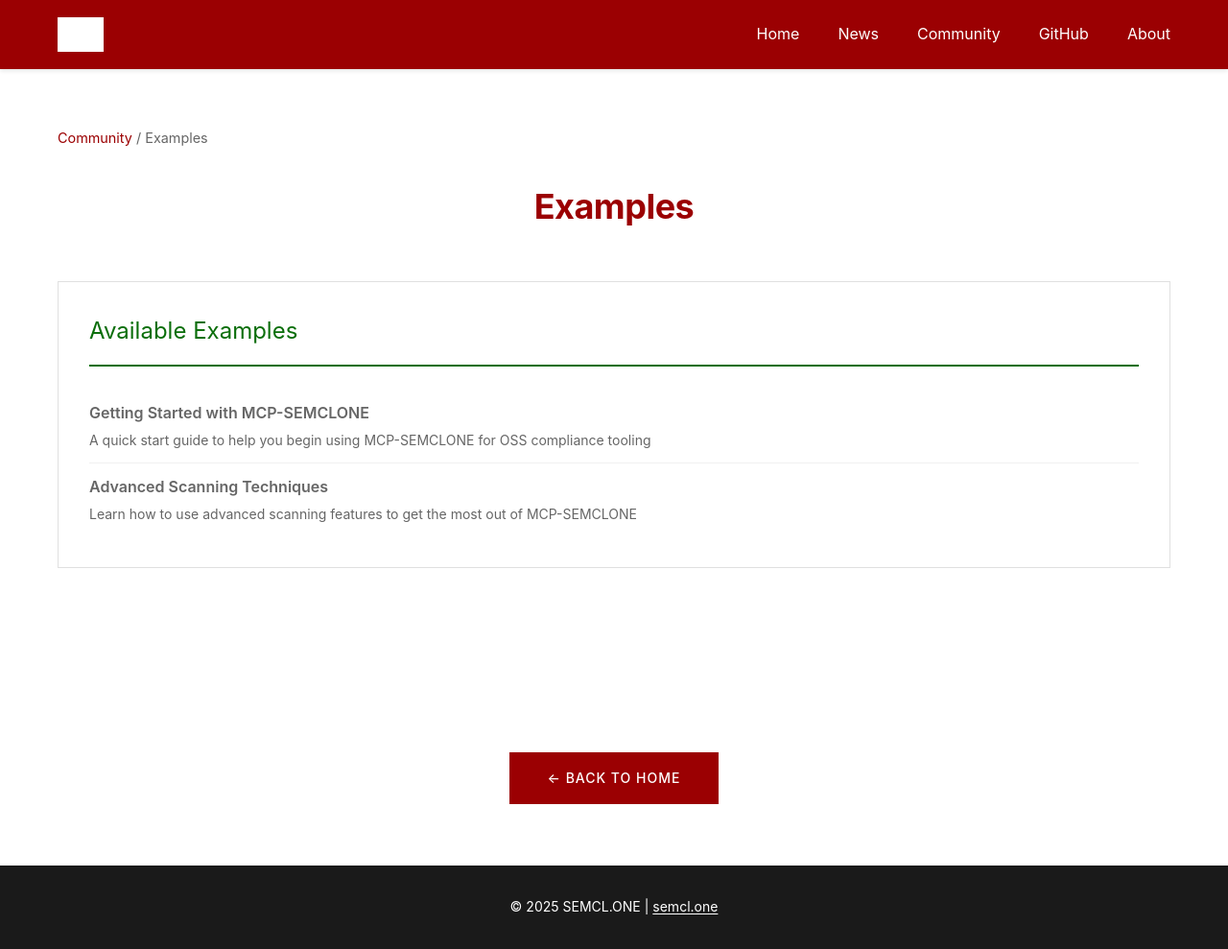
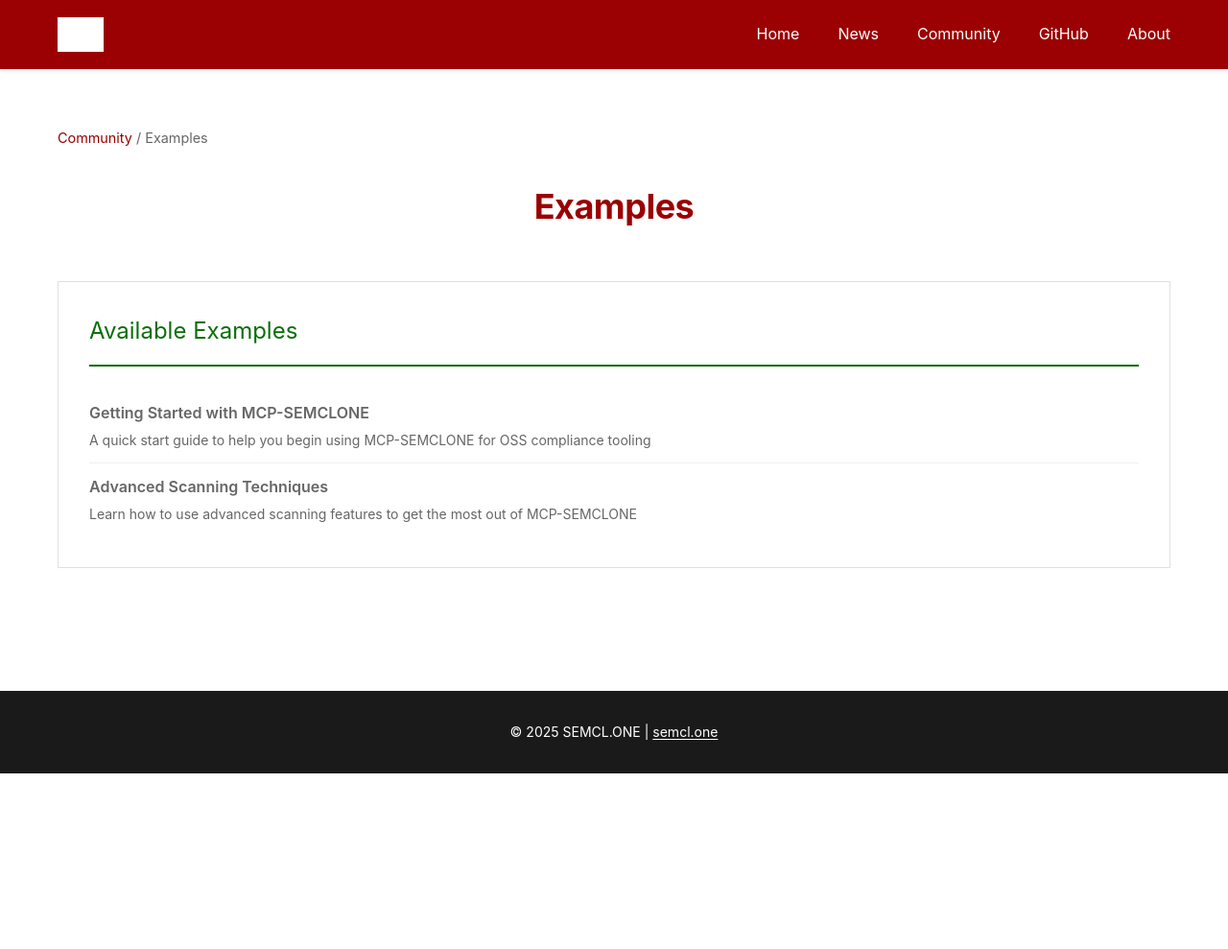
Before and after one commit to SemClone/community, a Jekyll site: the page built from docs/examples/index.html, in a window 1280 px wide and 989 px high. Shown: the whole window at 96% size. Built offline with Jekyll 4.4.1, drawn with Linux system fonts in a browser that asks for light colours; grey boxes are pictures that could not be loaded.

Commit message:
Remove back to home button from subpages

```diff
--- a/docs/examples/index.html
+++ b/docs/examples/index.html
@@ -4,9 +4,6 @@
 description: Practical examples and sample implementations to help you get started quickly
 show_breadcrumb: true
 breadcrumb: Examples
-back_button:
-  url: /
-  text: Back to Home
 ---
 
 <section id="features">
--- a/docs/presentations/index.html
+++ b/docs/presentations/index.html
@@ -4,9 +4,6 @@
 description: Slide decks and presentations covering concepts, architecture, and use cases
 show_breadcrumb: true
 breadcrumb: Presentations
-back_button:
-  url: /
-  text: Back to Home
 ---
 
 <section id="features">
--- a/docs/user_guides/index.html
+++ b/docs/user_guides/index.html
@@ -4,9 +4,6 @@
 description: Comprehensive guides to help you understand and use SEMCL.ONE features effectively
 show_breadcrumb: true
 breadcrumb: User Guides
-back_button:
-  url: /
-  text: Back to Home
 ---
 
 <section id="features">
```
